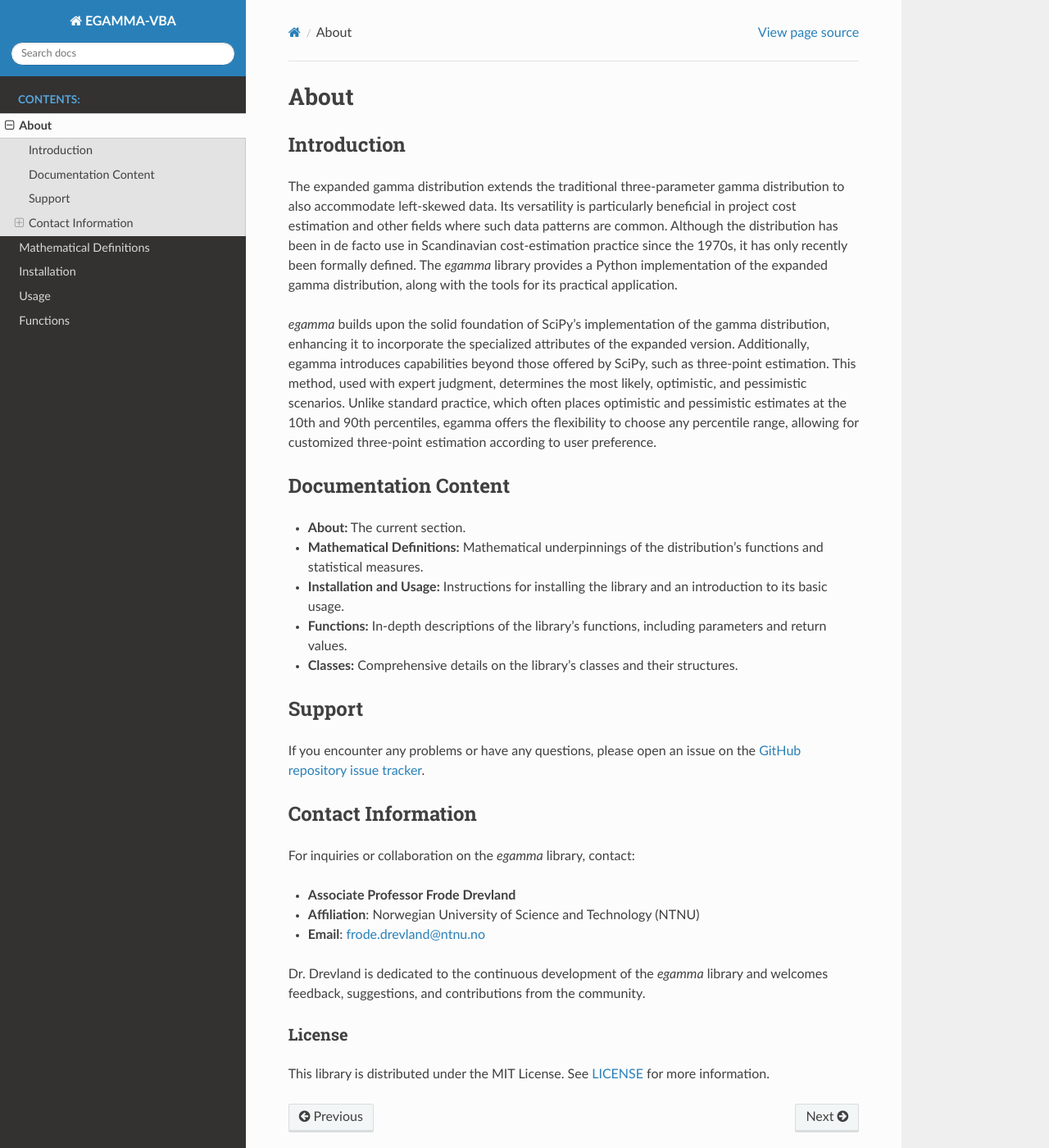
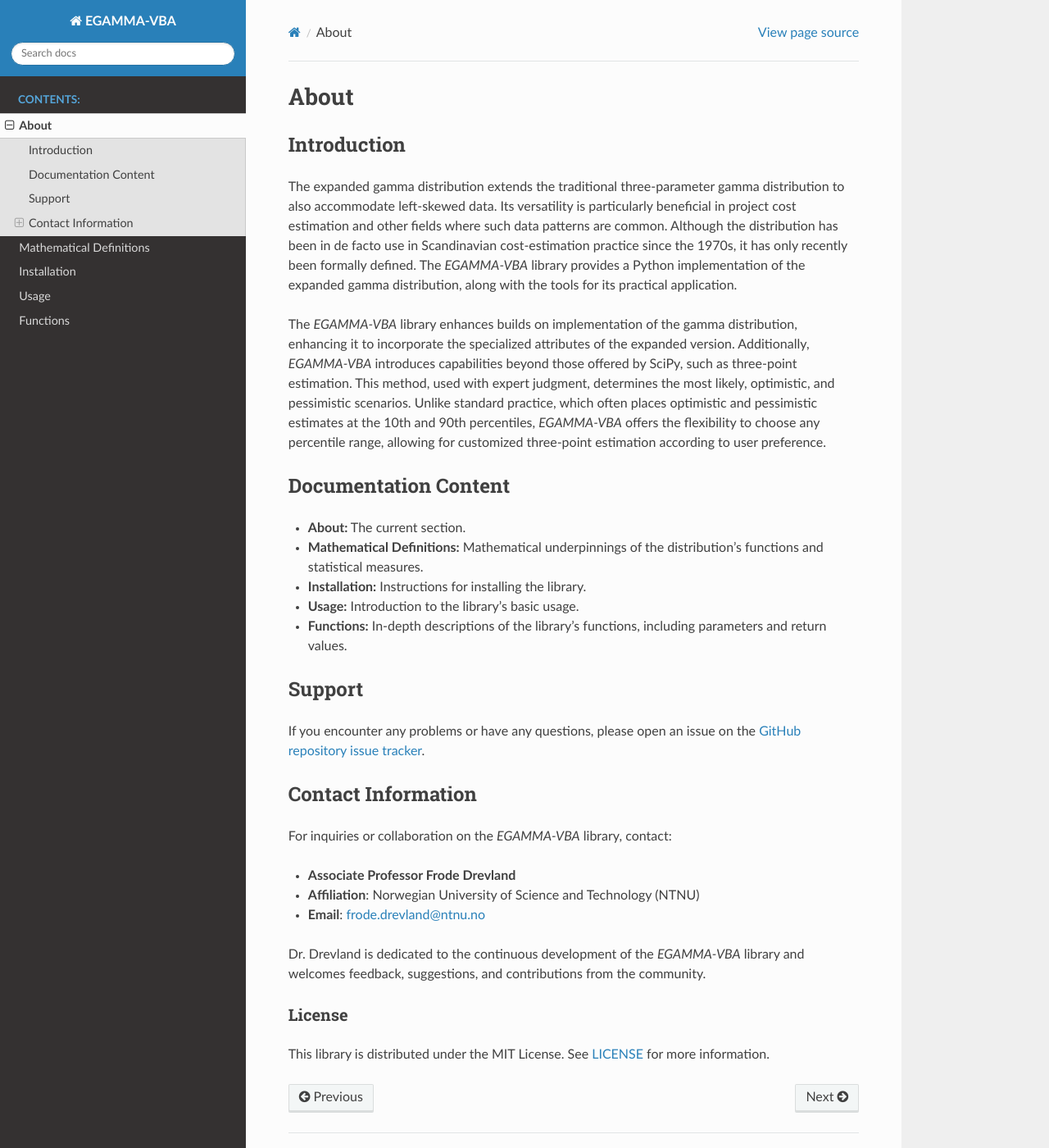
Before and after one commit to FrodeDrevland/EGAMMA-VBA, a Sphinx documentation site: the page built from docs/source/about.rst, in a window 1280 px wide and 1400 px high. Shown: the whole window at 82% size. Built offline with Sphinx 7.4.7 and the Read the Docs theme 2.0.0, drawn with Linux system fonts in a browser that asks for light colours.

Commit message:
Updated docs

```diff
--- a/docs/source/about.rst
+++ b/docs/source/about.rst
@@ -3,33 +3,34 @@ About
 
 Introduction
 ________________
-The expanded gamma distribution extends the traditional three-parameter gamma distribution to also accommodate left-skewed data. Its versatility is particularly beneficial in project cost estimation and other fields where such data patterns are common. Although the distribution has been in de facto use in Scandinavian cost-estimation practice since the 1970s, it has only recently been formally defined. The `egamma`  library provides a Python implementation of the expanded gamma distribution, along with the tools for its practical application.
+The expanded gamma distribution extends the traditional three-parameter gamma distribution to also accommodate left-skewed data. Its versatility is particularly beneficial in project cost estimation and other fields where such data patterns are common. Although the distribution has been in de facto use in Scandinavian cost-estimation practice since the 1970s, it has only recently been formally defined. The `EGAMMA-VBA` library provides a Python implementation of the expanded gamma distribution, along with the tools for its practical application.
 
-`egamma`  builds upon the solid foundation of SciPy's implementation of the gamma distribution, enhancing it to incorporate the specialized attributes of the expanded version. Additionally, egamma introduces capabilities beyond those offered by SciPy, such as three-point estimation. This method, used with expert judgment, determines the most likely, optimistic, and pessimistic scenarios. Unlike standard practice, which often places optimistic and pessimistic estimates at the 10th and 90th percentiles, egamma offers the flexibility to choose any percentile range, allowing for customized three-point estimation according to user preference.
+The `EGAMMA-VBA` library enhances builds on implementation of the gamma distribution, enhancing it to incorporate the specialized attributes of the expanded version. Additionally, `EGAMMA-VBA` introduces capabilities beyond those offered by SciPy, such as three-point estimation. This method, used with expert judgment, determines the most likely, optimistic, and pessimistic scenarios. Unlike standard practice, which often places optimistic and pessimistic estimates at the 10th and 90th percentiles, `EGAMMA-VBA` offers the flexibility to choose any percentile range, allowing for customized three-point estimation according to user preference.
 
 Documentation Content
 ________________________
 - **About:** The current section.
 - **Mathematical Definitions:** Mathematical underpinnings of the distribution's functions and statistical measures.
-- **Installation and Usage:** Instructions for installing the library and an introduction to its basic usage.
+- **Installation:** Instructions for installing the library.
+- **Usage:** Introduction to the library's basic usage.
 - **Functions:** In-depth descriptions of the library's functions, including parameters and return values.
-- **Classes:** Comprehensive details on the library's classes and their structures.
+
 
 Support
 ________
-If you encounter any problems or have any questions, please open an issue on the `GitHub repository issue tracker <https://github.com/FrodeDrevland/egamma/issues>`_.
+If you encounter any problems or have any questions, please open an issue on the `GitHub repository issue tracker <https://github.com/FrodeDrevland/EGAMMA-VBA/issues>`_.
 
 Contact Information
 ______________________
 
-For inquiries or collaboration on the `egamma`  library, contact:
+For inquiries or collaboration on the `EGAMMA-VBA` library, contact:
 
 - **Associate Professor Frode Drevland**
 - **Affiliation**: Norwegian University of Science and Technology (NTNU)
 - **Email**: `frode.drevland@ntnu.no <mailto:frode.drevland@ntnu.no>`_
 
-Dr. Drevland is dedicated to the continuous development of the `egamma` library and welcomes feedback, suggestions, and contributions from the community.
+Dr. Drevland is dedicated to the continuous development of the `EGAMMA-VBA` library and welcomes feedback, suggestions, and contributions from the community.
 
 License
 -------
-This library is distributed under the MIT License. See `LICENSE <https://github.com/FrodeDrevland/egamma/blob/main/LICENSE>`_ for more information.
+This library is distributed under the MIT License. See `LICENSE <https://github.com/FrodeDrevland/EGAMMA-VBA/blob/main/LICENSE>`_ for more information.
```
